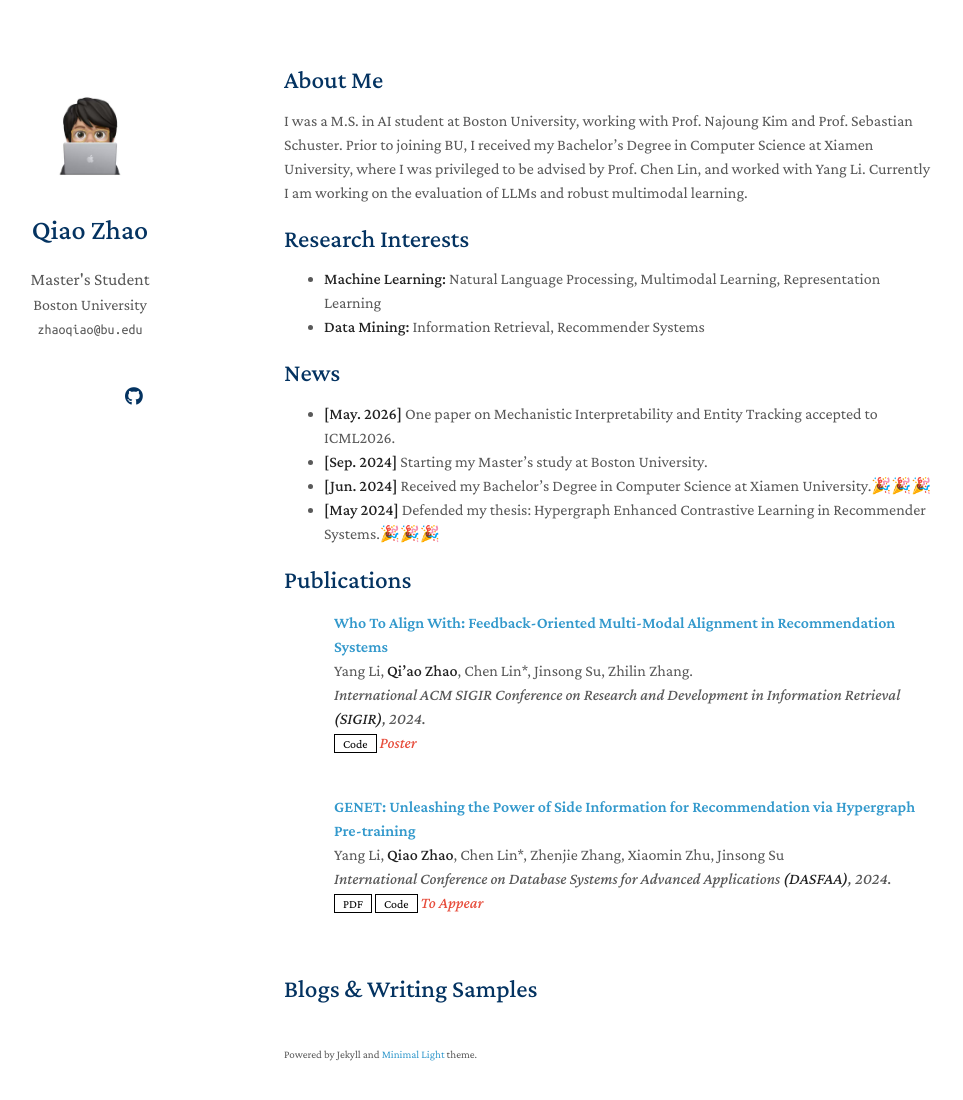
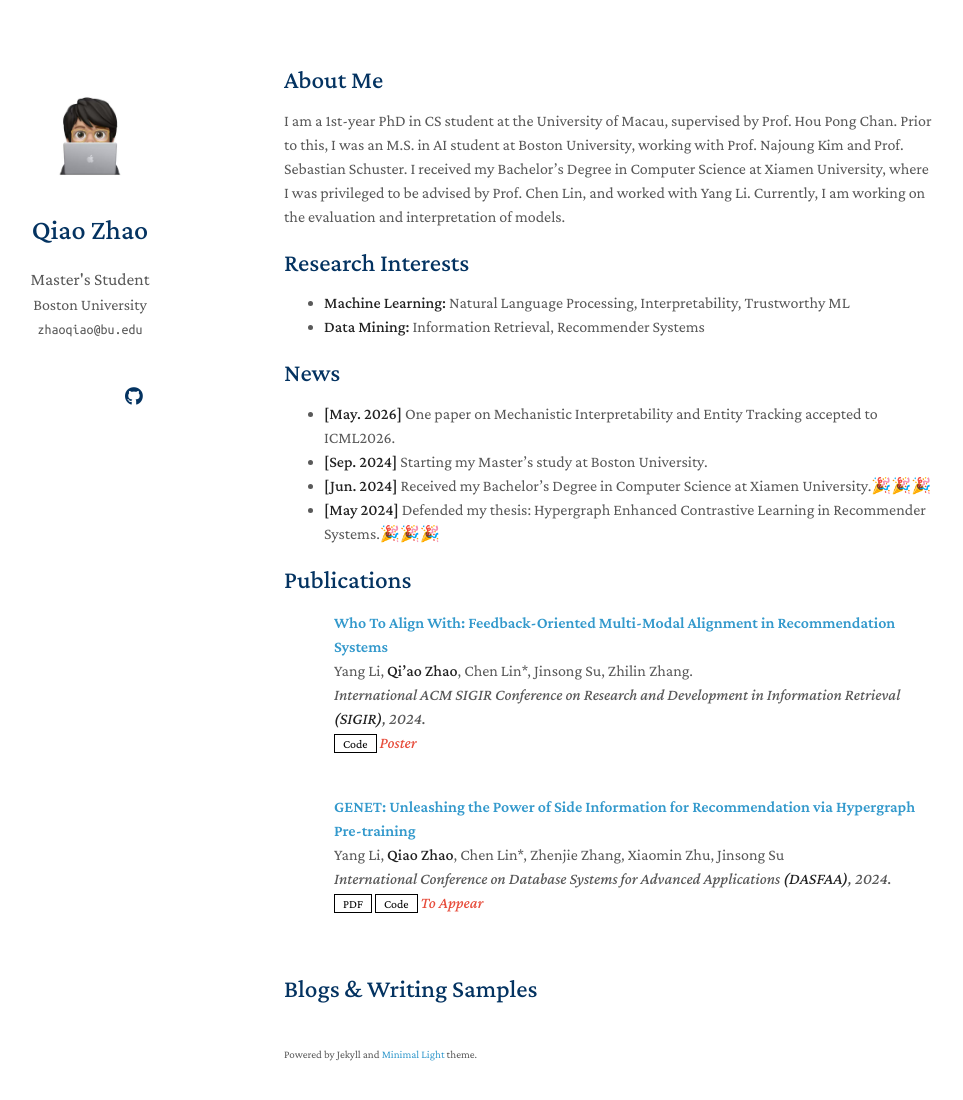
Before and after one commit to Zhao-Qiao/zhao-qiao.github.io, a Jekyll site: the page built from index.md, in a window 1280 px wide and 1135 px high. Shown: the top 1100 px of the window, without its empty margins (186-1149 px from the left). Built offline with Jekyll 4.4.1, drawn with Linux system fonts in a browser that asks for light colours; a style sheet for code colours, icons or effects is not loaded; our own code applies the rules of GitHub Pages for plain Markdown files.

Commit message:
Update status
Updated personal information and research interests.

```diff
--- a/index.md
+++ b/index.md
@@ -4,11 +4,11 @@ layout: homepage
 
 ## About Me
 
-I was a M.S. in AI student at Boston University, working with Prof. Najoung Kim and Prof. Sebastian Schuster. Prior to joining BU, I received my Bachelor's Degree in Computer Science at Xiamen University, where I was privileged to be advised by Prof. Chen Lin, and worked with Yang Li. Currently I am working on the evaluation of LLMs and robust multimodal learning.
+I am a 1st-year PhD in CS student at the University of Macau, supervised by Prof. Hou Pong Chan. Prior to this, I was an M.S. in AI student at Boston University, working with Prof. Najoung Kim and Prof. Sebastian Schuster. I received my Bachelor's Degree in Computer Science at Xiamen University, where I was privileged to be advised by Prof. Chen Lin, and worked with Yang Li. Currently, I am working on the evaluation and interpretation of models.
 
 ## Research Interests
 
-- **Machine Learning:** Natural Language Processing, Multimodal Learning, Representation Learning
+- **Machine Learning:** Natural Language Processing, Interpretability, Trustworthy ML
 - **Data Mining:** Information Retrieval, Recommender Systems
 
 ## News
```
